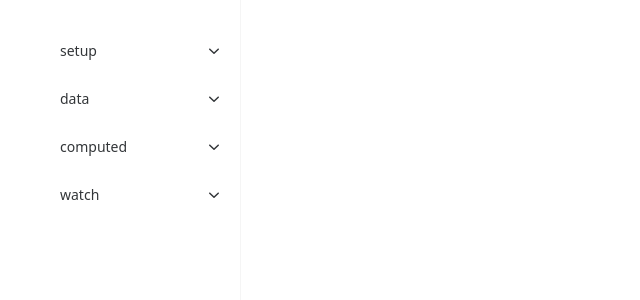
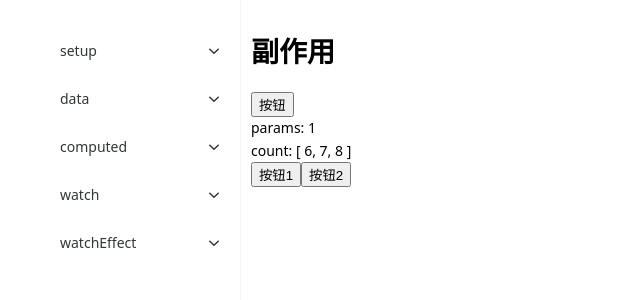
Before and after one commit to zqhexor/vue2-to-vue3, a Vue app: page /watchEffect/sideEffect in a window 1280 px wide. Shown: the top 300 px of the page, without its empty margins (0-640 px from the left). Built offline with nearby package versions, Linux system fonts and the light colour scheme; the HTML template or start-up script is replaced by a standard one.

Commit message:
@HexOr@watchEffect相关

```diff
--- a/src/router/index.js
+++ b/src/router/index.js
@@ -130,6 +130,24 @@ const routes = [
         }
       }
     ]
+  },
+  {
+    path: '/watchEffect',
+    name: 'watchEffect',
+    component: Home,
+    meta: {
+      title: 'watchEffect'
+    },
+    children: [
+      {
+        path: 'sideEffect',
+        name: 'sideEffect',
+        component: () => import(/* webpackChunkName: "SideEffect" */ '../views/watchEffect/SideEffect'),
+        meta: {
+          title: '副作用'
+        }
+      }
+    ]
   }
 ]
 
--- /dev/null
+++ b/src/views/watchEffect/SideEffect.vue
@@ -0,0 +1,60 @@
+<template>
+  <div>
+    <button class="btn">按钮</button>
+    <br>
+    params: {{params}}
+    <br>
+    count: {{count}}
+    <br>
+    <button @click="change1">按钮1</button>
+    <button @click="change2">按钮2</button>
+  </div>
+</template>
+
+<script setup>
+  import {watchEffect, ref, onMounted} from 'vue'
+
+  watchEffect((onInvalidate) => {
+    const timer = setInterval(() => {
+      // ...
+    }, 1000)
+    onInvalidate(() => clearInterval(timer))
+  })
+
+  const handleClick = () => {
+   // ...
+  }
+  onMounted(()=>{
+    watchEffect((onInvalidate) => {
+      document.querySelector('.btn').addEventListener('click', handleClick, false)
+      onInvalidate(() => document.querySelector('.btn').removeEventListener('click', handleClick))
+    })
+  })
+
+
+  const params = ref(1)
+  let count = ref([])
+
+  const getList=(params)=>{
+    return new Promise((resolve, reject)=>{
+      setTimeout(()=>{
+        resolve([6,7,8])
+      },1000)
+    })
+  }
+
+  watchEffect( async (onInvalidate )=>{
+   const res = await getList(params.value)
+    count.value = res
+    onInvalidate (()=>{
+      console.log(111)
+      count.value =[]
+    })
+  })
+  const change1 = () => {
+    params.value ++
+  }
+  const change2 = () => {
+    count.value = [22]
+  }
+</script>
```
